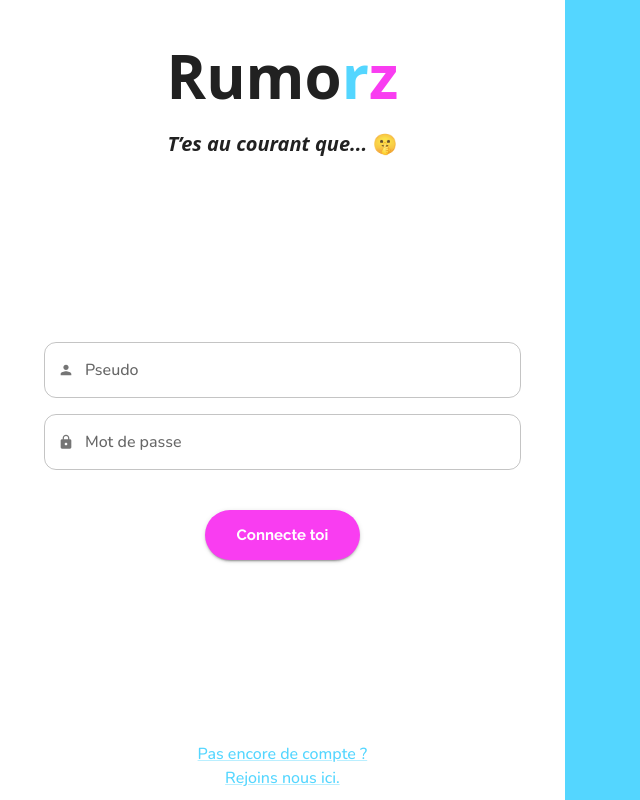
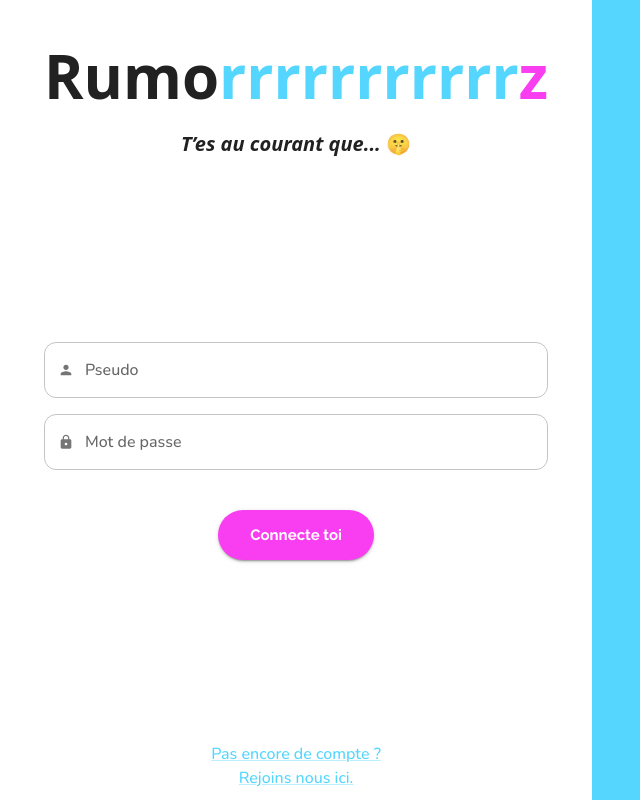
Before and after one commit to nicocarrasco/PWA, a React (Create React App) app in the folder pwa-front/: page /sign-in in a window 1280 px wide. Shown: the whole page, without its empty margins (0-640 px from the left). Built offline with nearby package versions, Linux system fonts and the light colour scheme.

Commit message:
Add more r

```diff
--- a/pwa-front/src/components/LogoText.tsx
+++ b/pwa-front/src/components/LogoText.tsx
@@ -59,7 +59,7 @@ function LogoText({ link = false, onClick, from = 'signIn' }: Props) {
           }}
         >
           Rumo
-          <RChar>r</RChar>
+          <RChar>rrrrrrrrrrr</RChar>
           <ZChar>z</ZChar>
         </Typography>
       </Stack>
```
